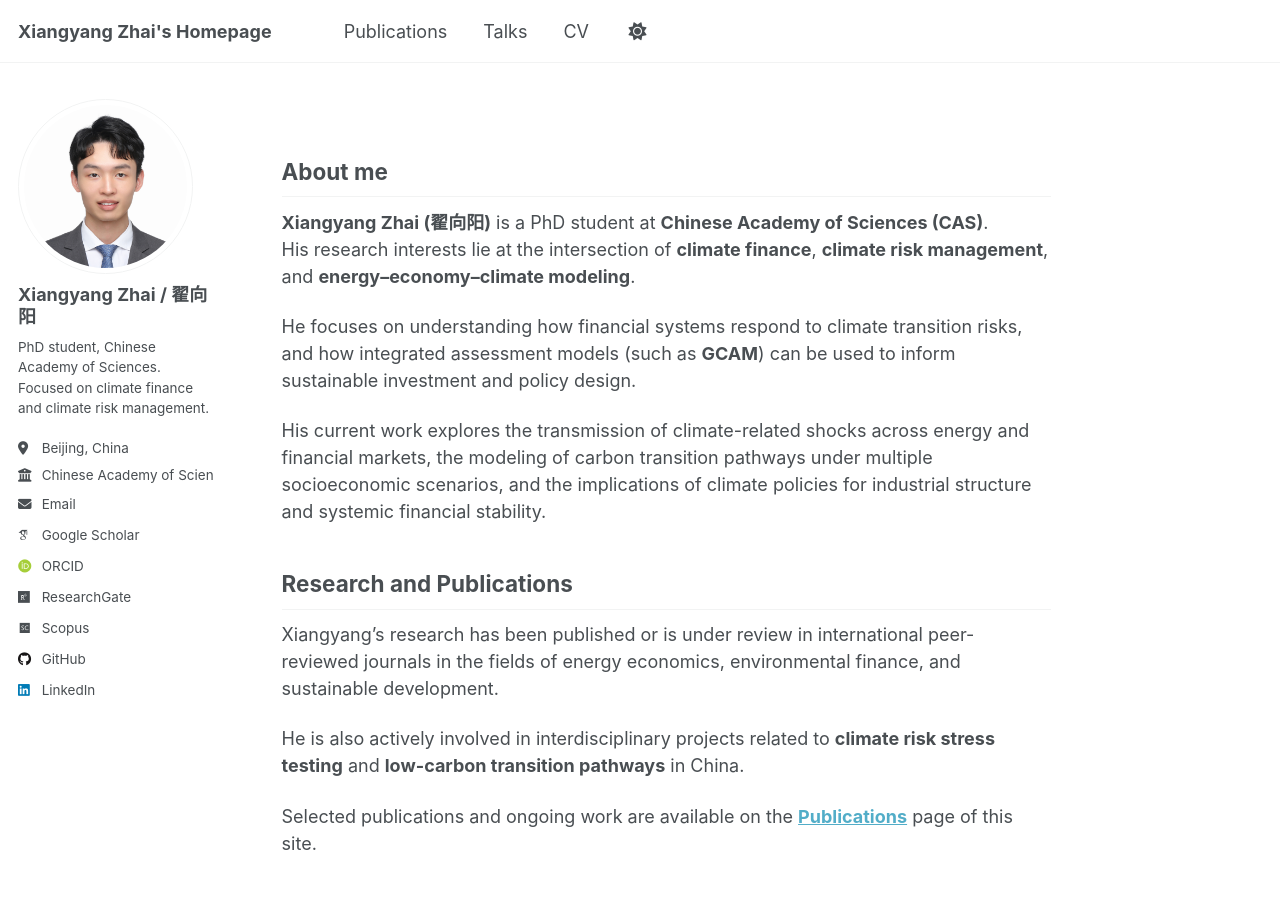
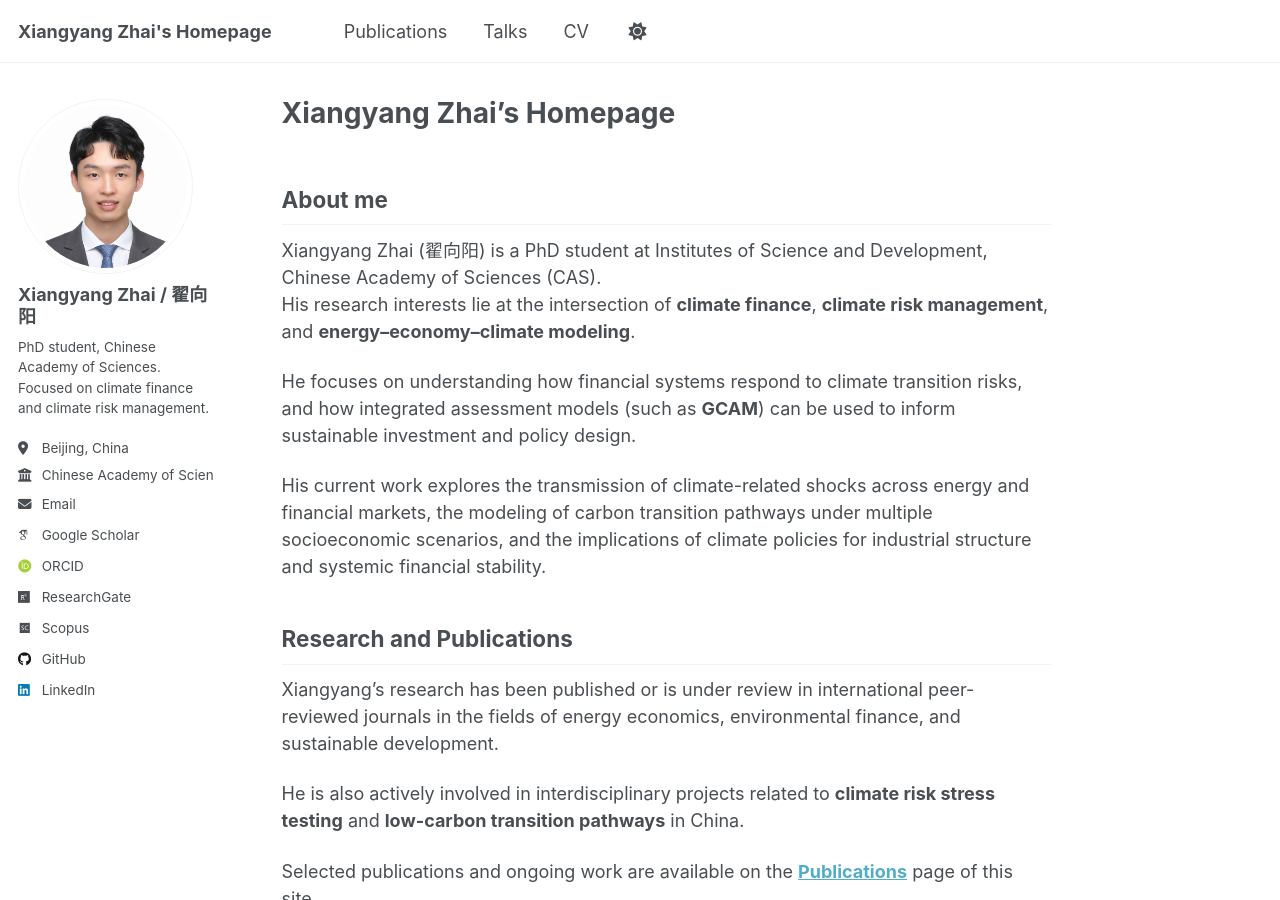
Before and after one commit to zhaixy011/zhaixy011.github.io, a Jekyll site: the page built from _pages/about.md, in a window 1280 px wide and 900 px high. Built offline with Jekyll 4.4.1, drawn with Linux system fonts in a browser that asks for light colours; some web fonts are replaced; a script that is not in the unit is left out.

Commit message:
Update personal information

```diff
--- a/_pages/about.md
+++ b/_pages/about.md
@@ -1,6 +1,6 @@
 ---
 permalink: /
-title: ""
+title: "Xiangyang Zhai's Homepage"
 author_profile: true
 redirect_from:
   - /about/
@@ -9,7 +9,7 @@ redirect_from:
 
 About me
 --------------------------
-**Xiangyang Zhai (翟向阳)** is a PhD student at **Chinese Academy of Sciences (CAS)**.
+Xiangyang Zhai (翟向阳) is a PhD student at Institutes of Science and Development, Chinese Academy of Sciences (CAS).
 His research interests lie at the intersection of **climate finance**, **climate risk management**, and **energy–economy–climate modeling**.
 
 He focuses on understanding how financial systems respond to climate transition risks, and how integrated assessment models (such as **GCAM**) can be used to inform sustainable investment and policy design.
```
